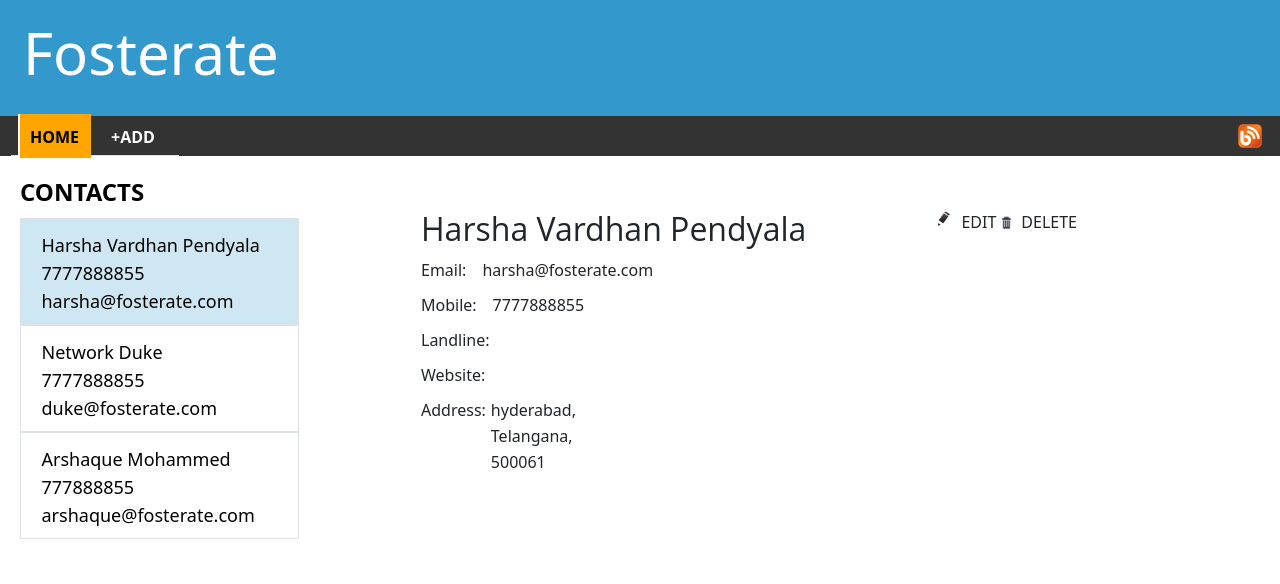
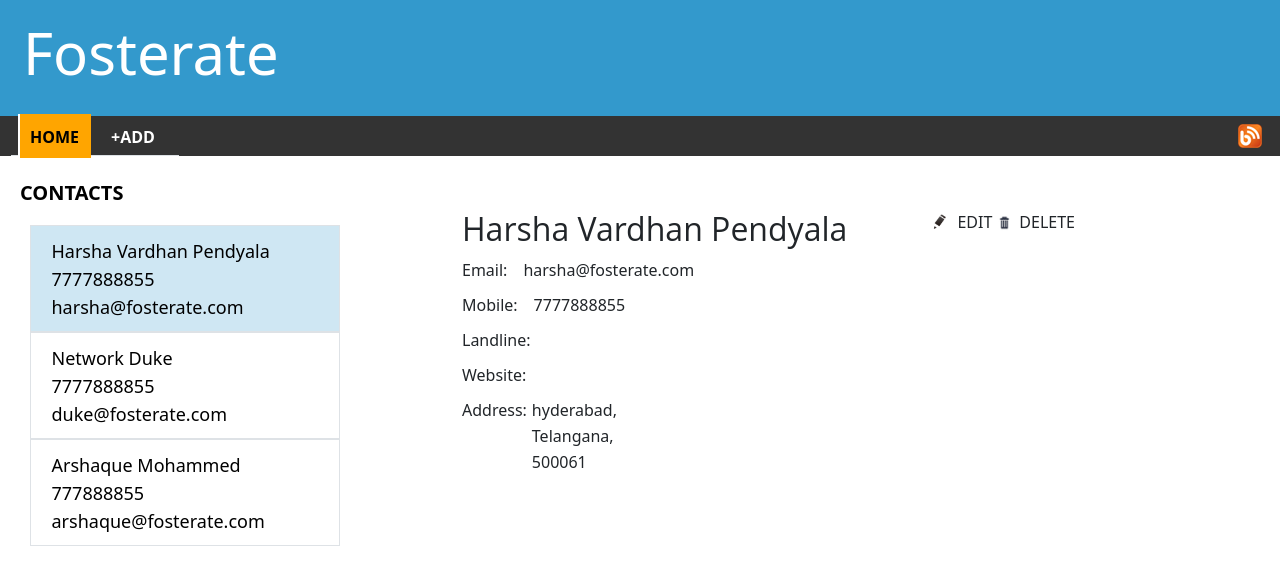
Before and after one commit to Abhiram12072003/Fosterate-TRAINING-Task, an Angular app: page / in a window 1280 px wide. Shown: the top 584 px of the page. Built offline with nearby package versions, Linux system fonts and the light colour scheme.

Commit message:
changes made

```diff
--- a/src/app/add-form/add-form.component.html
+++ b/src/app/add-form/add-form.component.html
@@ -1,15 +1,15 @@
 
 <div class="d-fle">
-    <div class="c">
+    <div class="c" *ngIf="fetch.showcontact">
         <h4 class="list-group-header">CONTACTS</h4>
         <ul *ngFor="let contact of contacts,let i=index"
-        class="list-group border pointer" (click)="select(i)">
+        class="list-group border pointer"  (click)="select(i)">
             <li class='list-group-items'>{{contact.name}}</li>
             <li class="list-group-items">{{contact.phno}}</li>
             <li class="list-group-items">{{contact.email}}</li>
         </ul>
     </div>
-
+    <div [ngClass]="{'ml' : fetch.showcontact===false}"></div>
     <div class="p-3 container shadow m-5">
         <form (ngSubmit)="onFormSubmit(form)" #form="ngForm">
             <div class="margin">
--- a/src/app/add-form/add-form.component.scss
+++ b/src/app/add-form/add-form.component.scss
@@ -1,6 +1,10 @@
 body{
     font-family: -apple-system, BlinkMacSystemFont, 'Segoe UI', Roboto, Oxygen, Ubuntu, Cantarell, 'Open Sans', 'Helvetica Neue', sans-serif;
     margin: 0px;
+}
+
+.ml{
+    margin-left: 200px;
 }
 
 .header{
@@ -59,7 +63,7 @@ a{
     padding: 12px 0px 9px 14px;
     margin-top:0px;
     line-height: 1.5em;
-    width: 279px;
+    width: 310px;
     display: block;
     margin-bottom: 0px;
     margin-left: 20px;
--- a/src/app/add-form/add-form.component.ts
+++ b/src/app/add-form/add-form.component.ts
@@ -25,7 +25,7 @@ export class AddFormComponent implements OnInit {
     this.fetch.showcontact=true;
   }
 
-  constructor(private router:Router,private fetch:FetchcontactsService) { }
+  constructor(private router:Router,public fetch:FetchcontactsService) { }
 
   onKey(event:any){
     const ipv=event.target.value;
--- a/src/app/contactslist/contactslist.component.html
+++ b/src/app/contactslist/contactslist.component.html
@@ -1,7 +1,7 @@
 <div class="d-fle">
 
     <div class="c" *ngIf="fetch.showcontact">
-        <h4 class="list-group-header">CONTACTS</h4>
+        <p class="list-group-header">CONTACTS</p>
         <ul *ngFor="let contact of contacts,let i=index"
         class="list-group border pointer" (click)="selec(i)" [ngClass]="{'s' : fetch.selectedIndex===i}">
             <li class='list-group-items'>{{contact.name}}</li>
@@ -43,7 +43,7 @@
     </div>
 
     <div class="d-flex right" *ngIf="fetch.showcontact">
-        <img class="icon" src="../assets/images/Edit-icon.png" width="16px" (click)="clickEdit()" height="18px" alt="" style="cursor: pointer;">
+        <img class="icon mr-2" src="../assets/images/Edit-icon.png" width="16px" (click)="clickEdit()" height="18px" alt="" style="cursor: pointer;">
         <div class="icon-text m2-2" (click)="clickEdit()" style="cursor: pointer;">EDIT</div>
         <img class="icon" src="../assets/images/delete1.png" width="13px" (click)="clickDelete()" height="23px" alt="" style="cursor: pointer;">
         <div class="icon-text" (click)="clickDelete()" style="cursor: pointer;">DELETE</div>
--- a/src/app/contactslist/contactslist.component.scss
+++ b/src/app/contactslist/contactslist.component.scss
@@ -64,17 +64,18 @@ a{
     font-weight: bolder;
     padding-top: 14px;
     padding-bottom: 12px;
-    margin:0px 0px 0px 20px;
+    font-size: 20px;
+    margin:0px 0px 5px 20px;
 }
 
 .list-group{
     padding: 12px 0px 9px 14px;
     margin-top:0px;
     line-height: 1.5em;
-    width: 279px;
+    width: 310px;
     display: block;
     margin-bottom: 0px;
-    margin-left: 20px;
+    margin-left: 30px;
     color: rgb(75, 74, 74);
     font-size:18px;
     border-radius:0 !important
@@ -146,10 +147,17 @@ a{
 
 }
 
+.mr-1{
+    margin-right:3px;
+}
+
+.mr-2{
+    margin-top: 3px;
+}
 .icon-text{
     margin-left: 6px;
     margin-top: 2px;
-    margin-right: 3px;
+    margin-right: 5px;
 }
 
 .right{
--- a/src/app/edit/edit.component.scss
+++ b/src/app/edit/edit.component.scss
@@ -69,7 +69,7 @@ a{
     padding: 12px 0px 9px 14px;
     margin-top:0px;
     line-height: 1.5em;
-    width: 279px;
+    width: 310px;
     display: block;
     margin-bottom: 0px;
     margin-left: 20px;
```
